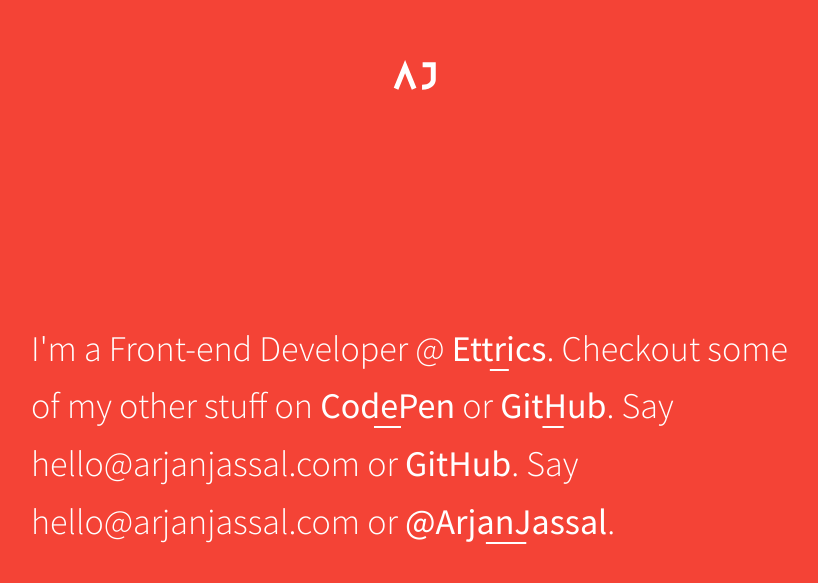
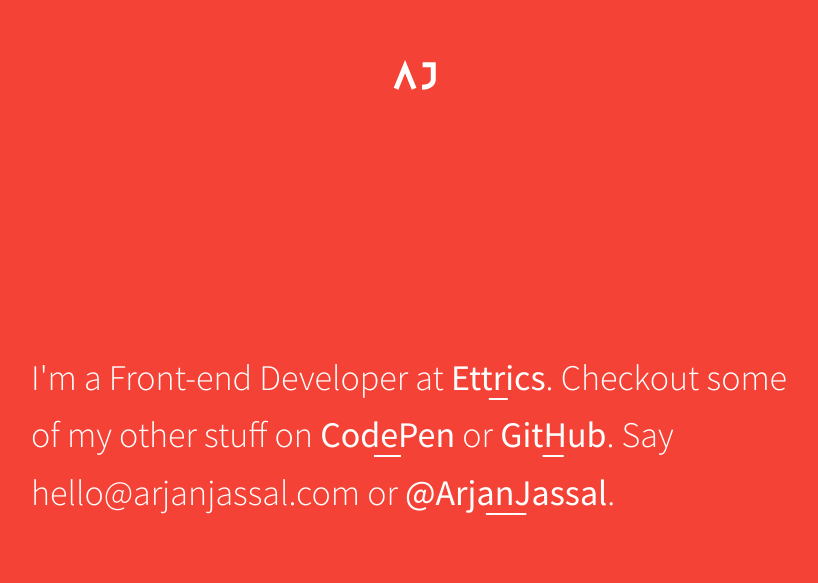
Before and after one commit to ArjanJ/arjan-jassal-site, a Jekyll site: the page built from index.html, in a window 1280 px wide. Shown: the top 583 px of the page, without its empty margins (225-1043 px from the left). Built offline with Jekyll 4.4.1, drawn with Linux system fonts in a browser that asks for light colours.

Commit message:
update text

```diff
--- a/index.html
+++ b/index.html
@@ -1,15 +1,14 @@
 ---
 layout: default
-excerpt: I create fast, interactive, and usable web experiences with CSS &amp; JavaScript.
+excerpt: I create interactive web experiences with CSS &amp; JavaScript.
 ---
 
 <section class="section home">
 	<article class="wrapper home__wrapper">
-		<h1 class="xlarge home__subtitle">I'm a Front-end Developer @ <a target="
+		<h1 class="xlarge home__subtitle">I'm a Front-end Developer at <a target="
 		_blank" class="link-styled" href="//ettrics.com/">Ettrics</a>. Checkout some of my other stuff on <a class="link-styled" href="//codepen.io/arjancodes/" target="
 		_blank">CodePen</a> or <a class="link-styled" target="
-		_blank" href="https://github.com/ArjanJ">GitHub</a>. Say &#104;&#101;&#108;&#108;&#111;&#64;&#97;&#114;&#106;&#97;&#110;&#106;&#97;&#115;&#115;&#97;&#108;&#46;&#99;&#111;&#109; or <a href="//twitter.com/ArjanJassal" target="
-		_blank" href="https://github.com/ArjanJassal">GitHub</a>. Say &#104;&#101;&#108;&#108;&#111;&#64;&#97;&#114;&#106;&#97;&#110;&#106;&#97;&#115;&#115;&#97;&#108;&#46;&#99;&#111;&#109; or <a href="//twitter.com/ArjanJ" target="
+		_blank" href="//github.com/ArjanJ">GitHub</a>. Say &#104;&#101;&#108;&#108;&#111;&#64;&#97;&#114;&#106;&#97;&#110;&#106;&#97;&#115;&#115;&#97;&#108;&#46;&#99;&#111;&#109; or <a href="//twitter.com/ArjanJ" target="
 		_blank" class="link-styled">@ArjanJassal</a>.</h1>
 	</article>
 </section>
```
